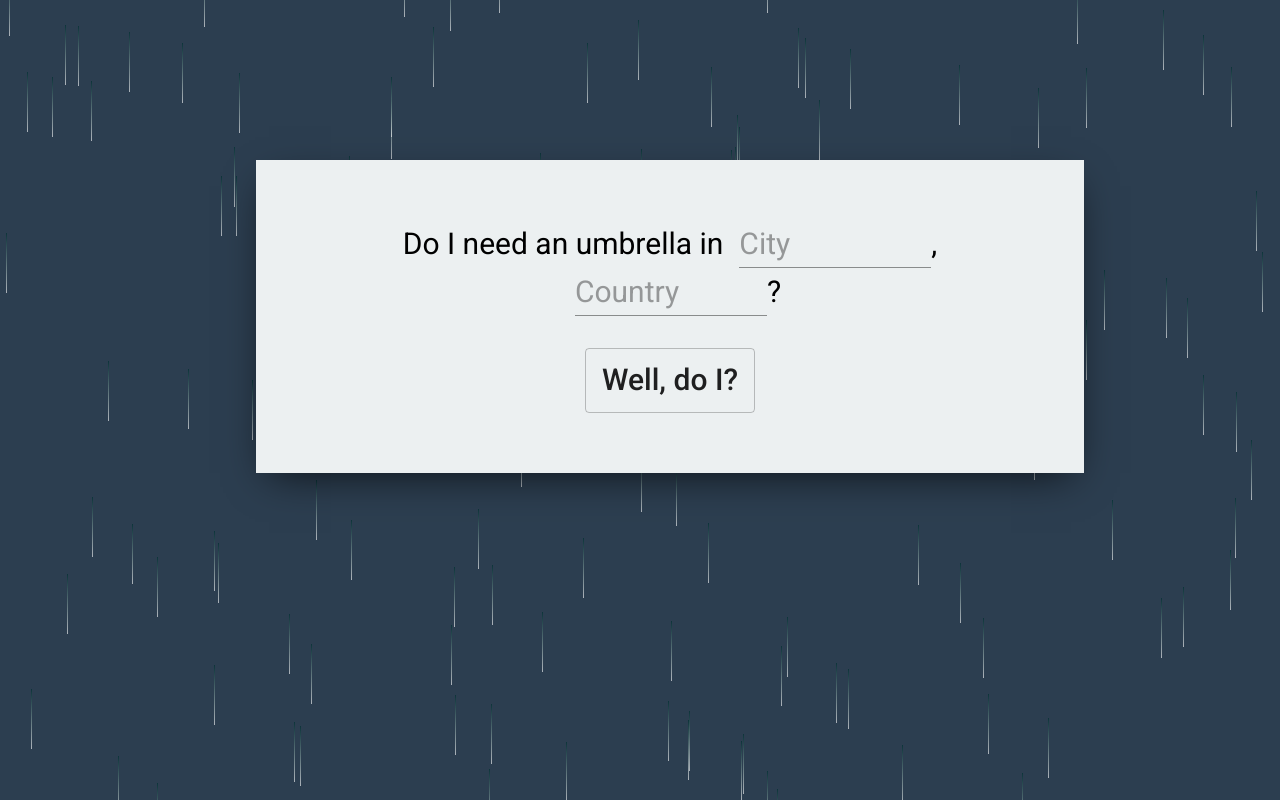
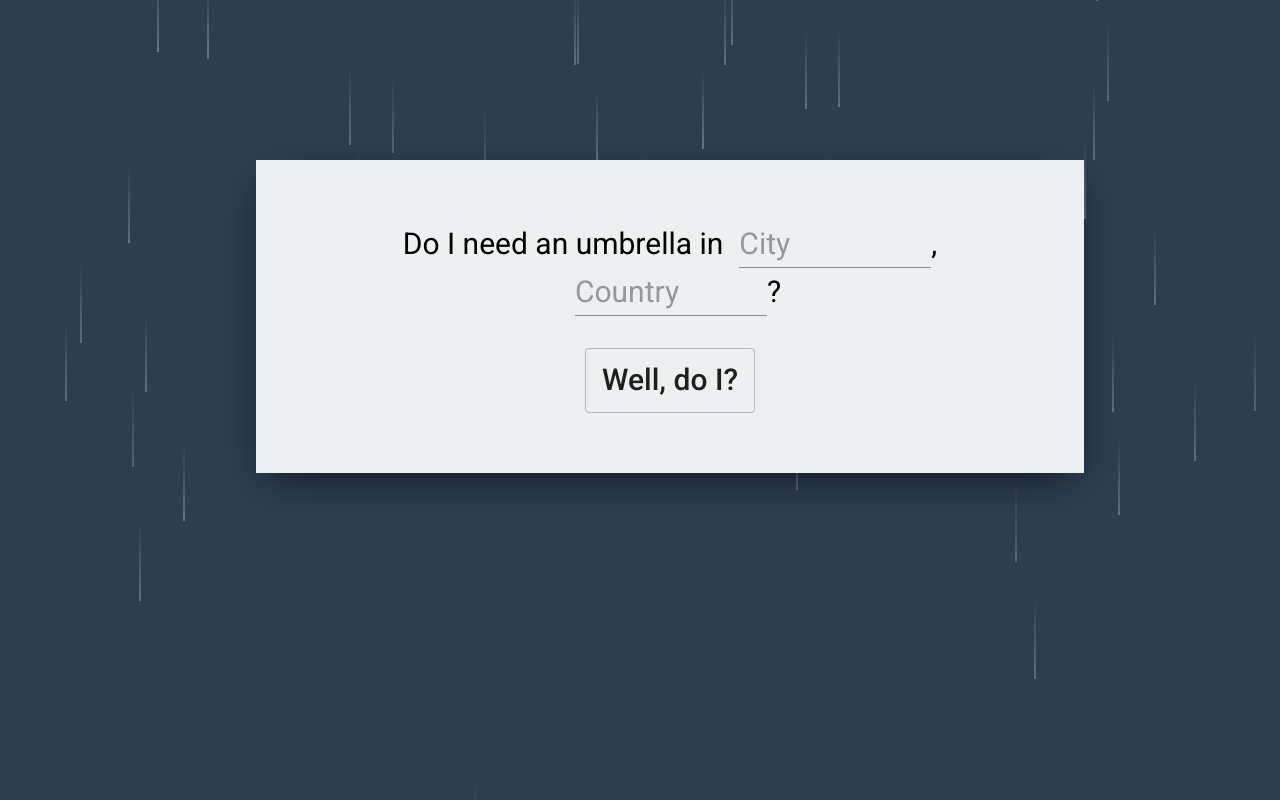
Before and after one commit to williamlixu/do-i-need-an-umbrella, a React (Create React App) app: page / in a window 1280 px wide. Shown: the top 800 px of the page. Built offline with nearby package versions, Linux system fonts and the light colour scheme.

Commit message:
Rain effect is a lot slower

```diff
--- a/src/components/Header.tsx
+++ b/src/components/Header.tsx
@@ -53,10 +53,11 @@ function randRange( minNum : number, maxNum : number) {
 // Get raindrops
 function Raindrops() {
     const raindrops = [];
-	for(let i = 1; i < 750; i++) {
+	for(let i = 1; i <150; i++) {
         const dropLeft = randRange(0,2000);
-        const dropTop = randRange(-2000,1000);
-        raindrops.push(<div className="drop" id={"drop" + i.toString()} style={{left: dropLeft, top: dropTop}}/>);
+        const dropTop = randRange(-1000,-100);
+        const delay = randRange(0,4);
+        raindrops.push(<div className="drop" id={"drop" + i.toString()} style={{animationDelay: delay + "s", left: dropLeft, top: dropTop}}/>);
     }
     return raindrops
 }
--- a/src/styles/sky.css
+++ b/src/styles/sky.css
@@ -8,7 +8,7 @@
 ********************************************************/
 .rainy-sky {
 	height: 100vh;
-	background-color: #2c3e50;
+	background-color: rgb(44,62,80)
 	/* overflow: hidden; */
 }
 /**
@@ -26,31 +26,33 @@
 /* New */
 
 .drop {
-	background:-webkit-gradient(linear,0% 0%,0% 100%, from(rgba(13,52,58,1) ), to(rgba(255,255,255,0.6))  );
-	background: -moz-linear-gradient(top, rgba(13,52,58,1) 0%, rgba(255,255,255,.6) 100%);
-	width:1px;
-	height:60px;
+	background:-webkit-gradient(linear,0% 0%,0% 100%, from(rgba(44,62,80,1) ), to(rgba(255,255,255,0.4))  );
+	background: -moz-linear-gradient(to bottom, rgba(44,62,80,1) 0%, rgba(255,255,255,0.4) 100%);
+	background: linear-gradient(to bottom, rgba(44,62,80,1) 0%, rgba(255,255,255,0.4) 100%);
+	width:2px;
+	height:80px;
 	position: absolute;
 	bottom:200px;
-	-webkit-animation: fall 1.5s linear infinite;
-	-moz-animation: fall 1.5s linear infinite;
+	-webkit-animation: fall 8s linear infinite;
+	-moz-animation: fall 8s linear infinite;
+	animation: fall 8s linear infinite;
   }
 
-  @-webkit-keyframes fall {
-	to {margin-top:150vh;}
-  }  @-moz-keyframes fall {
+  @keyframes fall {
 	0% {
-		transform: translateY(0vh);
-	  }
-	  75% {
-		transform: translateY(90vh);
-	  }
-	  100% {
-		transform: translateY(90vh);
-	  }
-  }
-  @keyframes fall {
-	to {margin-top:150vh;}
+		opacity: 1;
+		margin-top: -100px;
+	}
+	50% {
+		opacity: 0.5;
+	}
+	75% {
+		opacity: 0.8;
+	}
+	100% {
+		opacity: 0;
+		margin-top: 200vh;
+	}
   }
 
 
```
